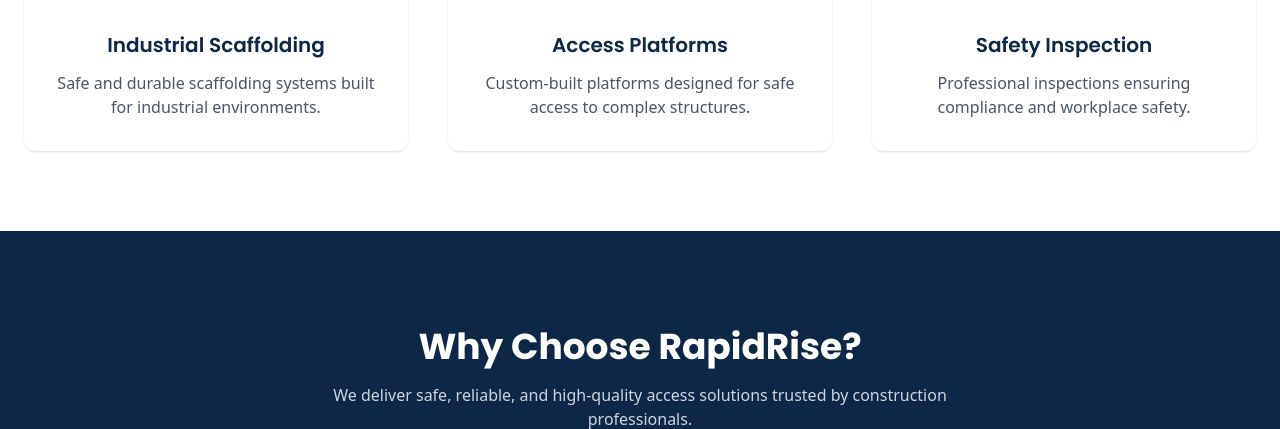
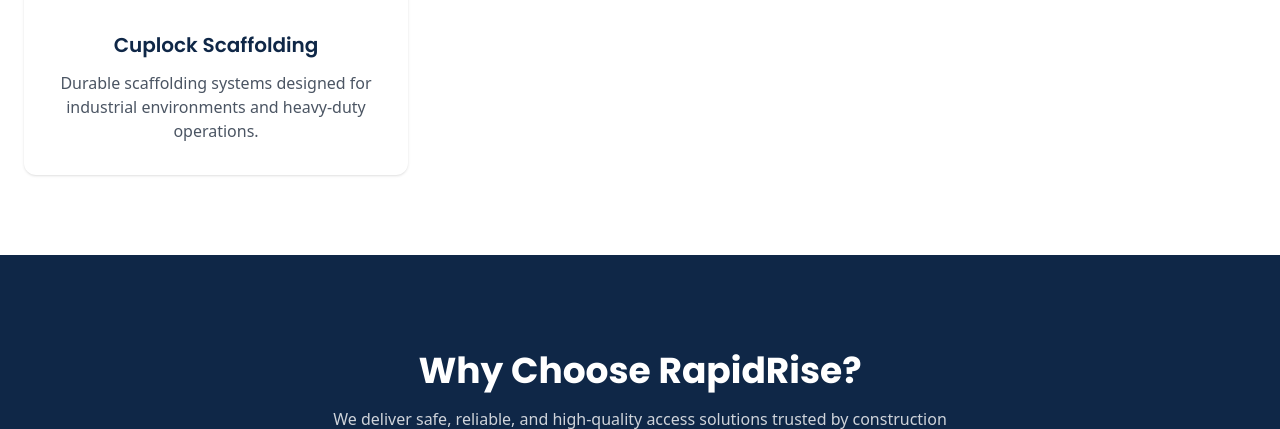
Before and after one commit to abhinavdeveloperiz/rapidraise, a Django app: page / in a window 1280 px wide. Shown: the part 1581-2010 px from the top of the page. Run offline with Django 5.2, Linux system fonts and the light colour scheme; some libraries are stand-ins or nearby versions.

Commit message:
commit final upate with cuplock

```diff
--- a/app/templates/blog.html
+++ b/app/templates/blog.html
@@ -70,7 +70,7 @@
 
             <!-- Card -->
             <div class="rounded-xl overflow-hidden shadow hover:shadow-xl transition">
-                <img src="https://images.jdmagicbox.com/quickquotes/images_main/building-support-structure-erectors-600185643-of6yeixp.jpg"
+                <img src="https://www.durascf.com/wp-content/uploads/2019/10/cuplock-project.jpg"
                      class="w-full h-48 object-cover">
 
                 <div class="p-6">
@@ -86,7 +86,7 @@
 
             <!-- Card -->
             <div class="rounded-xl overflow-hidden shadow hover:shadow-xl transition">
-                <img src="https://c8.alamy.com/comp/2J56X8T/metal-supports-for-an-old-brick-architectural-facade-hold-it-in-place-and-protect-it-until-a-new-building-can-be-constructed-2J56X8T.jpg"
+                <img src="https://5.imimg.com/data5/SELLER/Default/2023/1/VX/PN/PZ/12478633/scaffolding-cup-lock-system-500x500.png"
                      class="w-full h-48 object-cover">
 
                 <div class="p-6">
--- a/app/templates/home.html
+++ b/app/templates/home.html
@@ -111,7 +111,8 @@ document.addEventListener("DOMContentLoaded", () => {
         </div>
 
         <div>
-            <img src="https://media.istockphoto.com/id/1035150690/photo/construction-site-with-three-engineers-and-crane-on-the-top-of-new-skyscraper.jpg?s=612x612&w=0&k=20&c=33f1uM0uQYzJuIHPXiQXdClUZJXFHodVZBVz1694BUE=" class="rounded-xl shadow-lg">
+            <img src="https://nturm.com/assetsweb/images/Cuplock-Scaffolding/7.jpg"
+                class="rounded-xl shadow-lg">
         </div>
 
     </div>
@@ -135,59 +136,20 @@ document.addEventListener("DOMContentLoaded", () => {
 
         <div class="grid md:grid-cols-3 gap-10">
 
-            <!-- Card 1 -->
-            <div class="bg-white rounded-xl overflow-hidden shadow hover:shadow-2xl transition duration-300">
+            <div class="rounded-xl overflow-hidden shadow hover:shadow-xl transition">
+                <img src="https://www.arabianspar.com/blog/wp-content/uploads/2022/11/cuplock-project-2.jpg"
+                    class="w-full h-52 object-cover">
+                <div class="p-8">
 
-                <div class="overflow-hidden">
-                    <img src="https://f.hubspotusercontent40.net/hubfs/6441490/Axios_Blog_Images_ScaffoldingMaintenance3.jpg"
-                         class="w-full h-52 object-cover hover:scale-110 transition duration-500">
-                </div>
-
-                <div class="p-8">
                     <h3 class="text-xl font-semibold text-rrBlue mb-3">
-                        Industrial Scaffolding
+                        Cuplock Scaffolding
                     </h3>
                     <p class="text-gray-600">
-                        Safe and durable scaffolding systems built for industrial environments.
+                        Durable scaffolding systems designed for industrial environments and heavy-duty operations.
                     </p>
                 </div>
             </div>
 
-            <!-- Card 2 -->
-            <div class="bg-white rounded-xl overflow-hidden shadow hover:shadow-2xl transition duration-300">
-
-                <div class="overflow-hidden">
-                    <img src="https://www.cwplant.co.uk/wp-content/uploads/2021/12/Genie-GS-4069DC-E-Drive_2-2.jpg"
-                         class="w-full h-52 object-cover hover:scale-110 transition duration-500">
-                </div>
-
-                <div class="p-8">
-                    <h3 class="text-xl font-semibold text-rrBlue mb-3">
-                        Access Platforms
-                    </h3>
-                    <p class="text-gray-600">
-                        Custom-built platforms designed for safe access to complex structures.
-                    </p>
-                </div>
-            </div>
-
-            <!-- Card 3 -->
-            <div class="bg-white rounded-xl overflow-hidden shadow hover:shadow-2xl transition duration-300">
-
-                <div class="overflow-hidden">
-                    <img src="https://www.safeopedia.com/wp-content/uploads/2023/07/annual-safety-inspection.jpg"
-                         class="w-full h-52 object-cover hover:scale-110 transition duration-500">
-                </div>
-
-                <div class="p-8">
-                    <h3 class="text-xl font-semibold text-rrBlue mb-3">
-                        Safety Inspection
-                    </h3>
-                    <p class="text-gray-600">
-                        Professional inspections ensuring compliance and workplace safety.
-                    </p>
-                </div>
-            </div>
 
         </div>
 
```
Also changed, not shown: app/templates/services.html (+6 -49 lines). Lines whose indentation alone changed are shown as unchanged.
